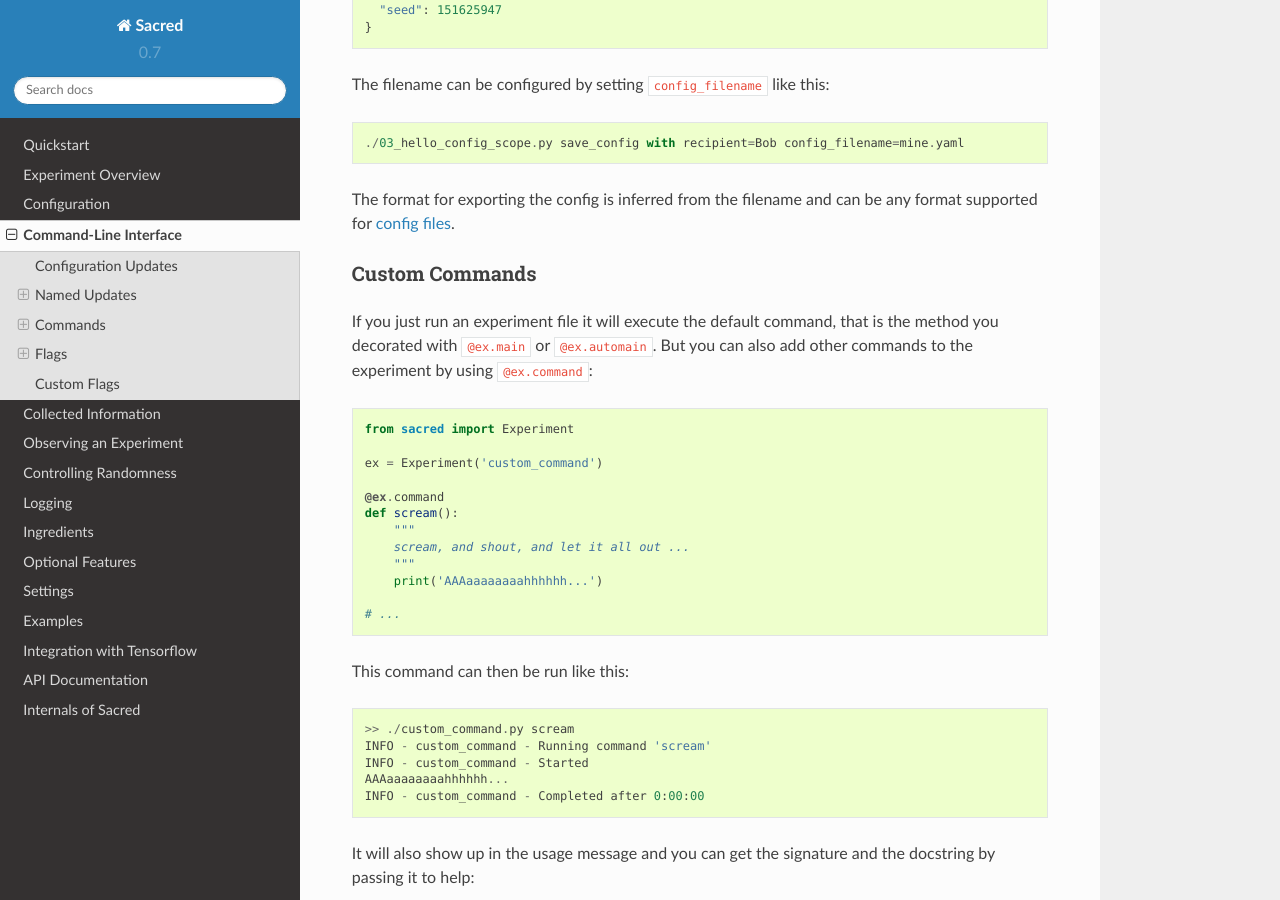
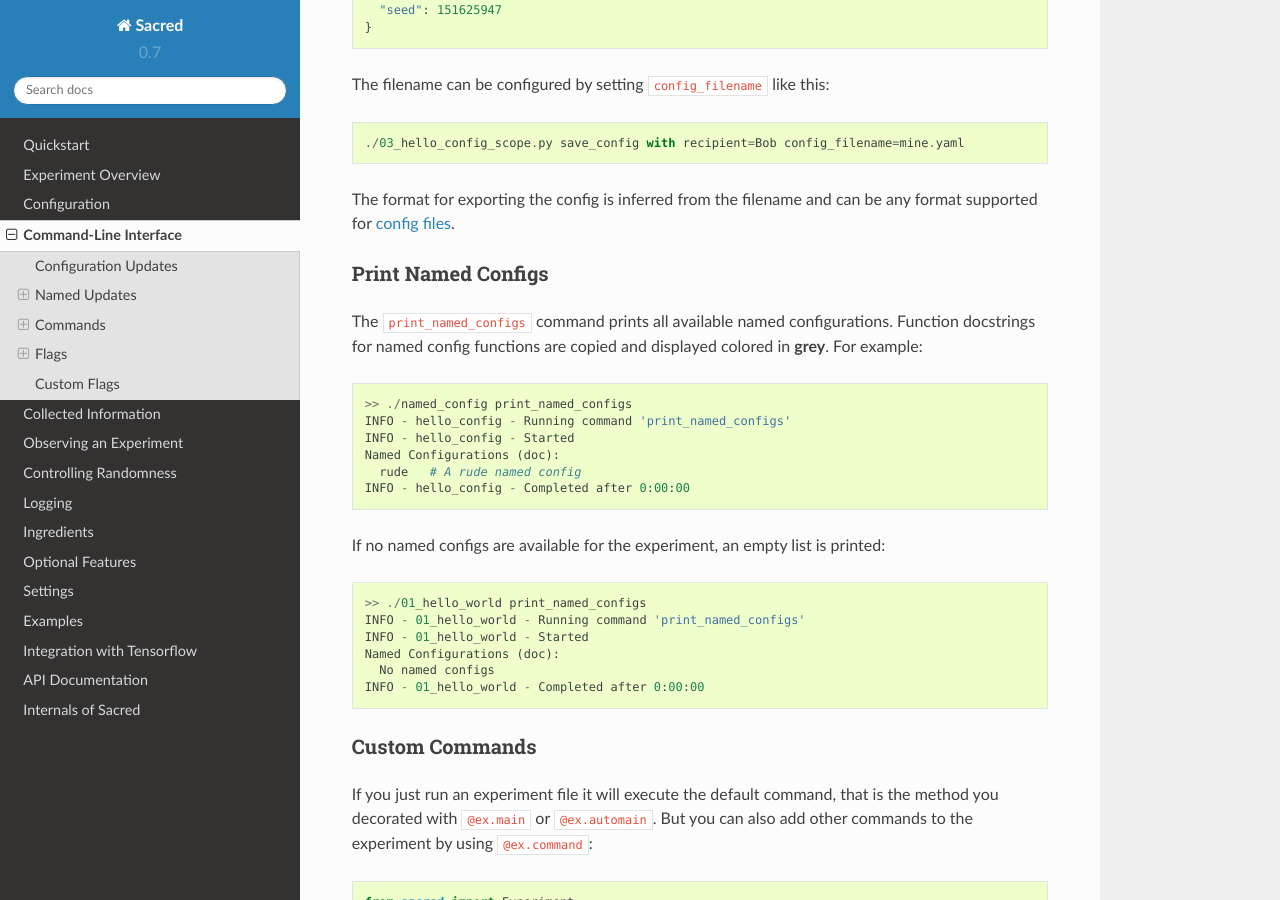
Before and after one commit to IDSIA/sacred, a Sphinx documentation site: the page built from docs/command_line.rst, in a window 1280 px wide and 900 px high, scrolled down 5328 px. Built offline with Sphinx 7.4.7 and the Read the Docs theme 2.0.0, drawn with Linux system fonts in a browser that asks for light colours; some of the changed text lies outside the part shown.

Commit message:
Add documentation for command print_named_configs

```diff
--- a/docs/command_line.rst
+++ b/docs/command_line.rst
@@ -262,6 +262,32 @@ The filename can be configured by setting ``config_filename`` like this::
 The format for exporting the config is inferred from the filename and can be
 any format supported for :ref:`config files <config_files>`.
 
+
+.. _print_named_configs:
+
+Print Named Configs
+-------------------
+
+The ``print_named_configs`` command prints all available named configurations.
+Function docstrings for named config functions are copied and displayed colored
+in **grey**.
+For example::
+
+    >> ./named_config print_named_configs
+    INFO - hello_config - Running command 'print_named_configs'
+    INFO - hello_config - Started
+    Named Configurations (doc):
+      rude   # A rude named config
+    INFO - hello_config - Completed after 0:00:00
+
+If no named configs are available for the experiment, an empty list is printed::
+
+    >> ./01_hello_world print_named_configs
+    INFO - 01_hello_world - Running command 'print_named_configs'
+    INFO - 01_hello_world - Started
+    Named Configurations (doc):
+      No named configs
+    INFO - 01_hello_world - Completed after 0:00:00
 
 Custom Commands
 ---------------
```
Also changed, not shown: other parts of docs/command_line.rst (+1 -1 lines), 1 other file.
